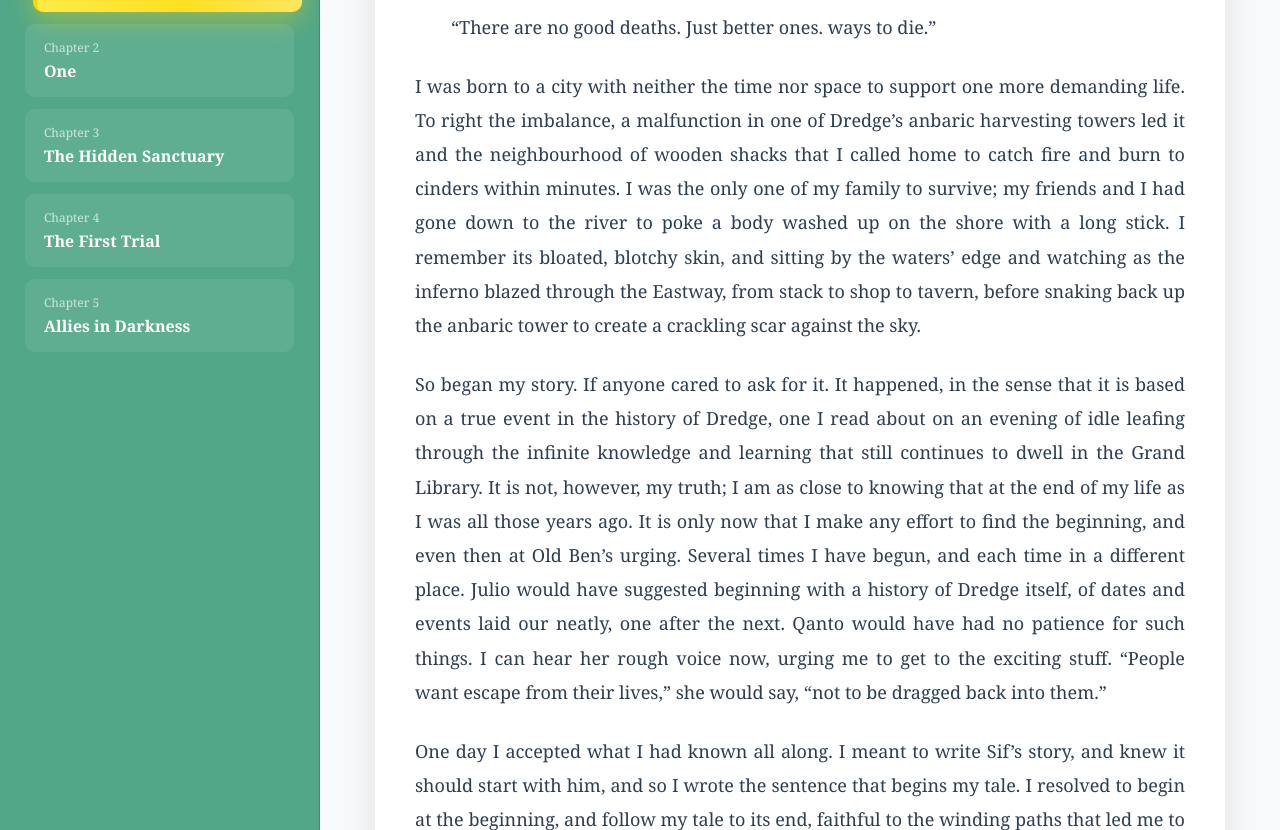
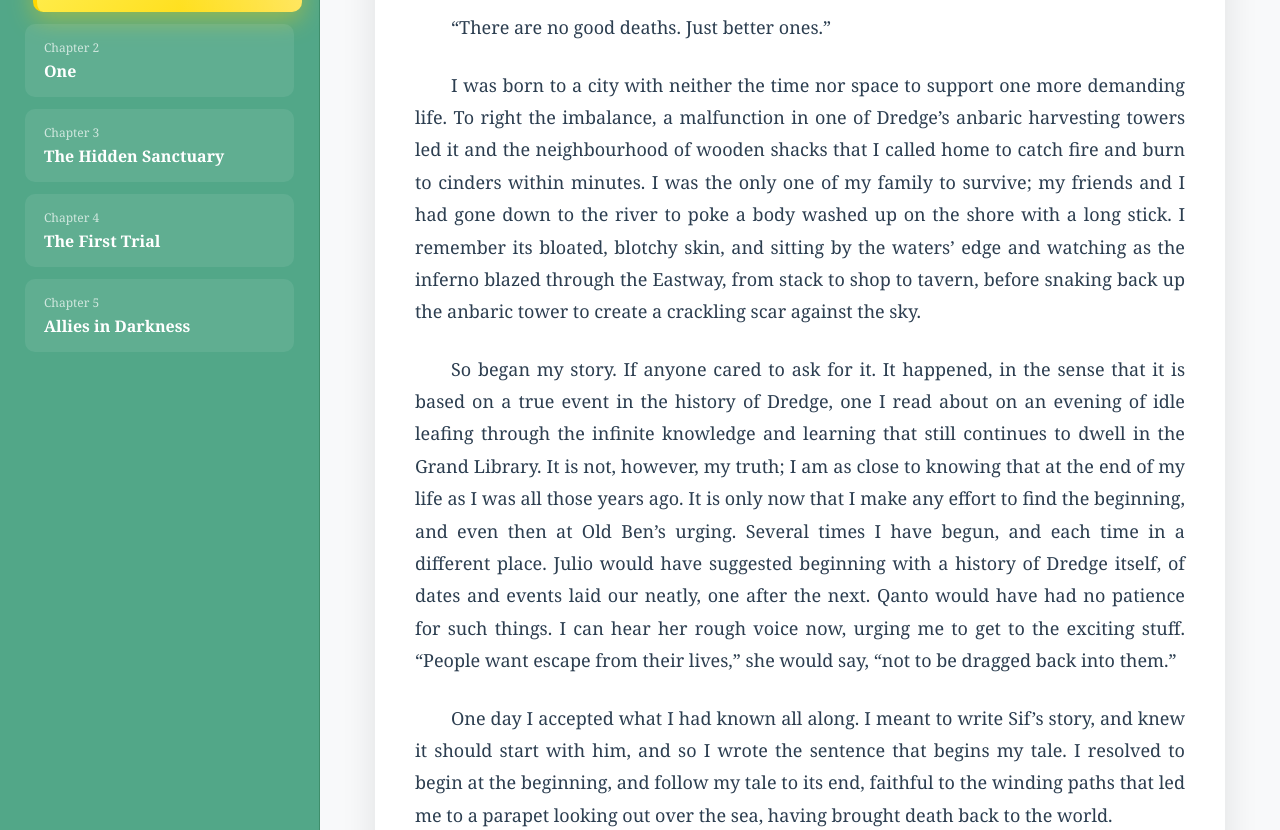
Before and after one commit to mitchlukell/sifwakes, a plain HTML site: page index.html in a window 1280 px wide. Shown: the part 202-1032 px from the top of the page. Drawn offline with Linux system fonts and the light colour scheme.

Commit message:
Update index.html

```diff
--- a/index.html
+++ b/index.html
@@ -308,10 +308,10 @@
     <!-- Hidden div containing all chapter data -->
     <div class="chapters-data">
         <div class="chapter-data" data-title="Prologue">
-            <p>“There are no good deaths. Just better ones. ways to die.”</p>
-    </p>I was born to a city with neither the time nor space to support one more demanding life. To right the imbalance, a malfunction in one of Dredge’s anbaric harvesting towers led it and the neighbourhood of wooden shacks that I called home to catch fire and burn to cinders within minutes. I was the only one of my family to survive; my friends and I had gone down to the river to poke a body washed up on the shore with a long stick. I remember its bloated, blotchy skin, and sitting by the waters’ edge and watching as the inferno blazed through the Eastway, from stack to shop to tavern, before snaking back up the anbaric tower to create a crackling scar against the sky.</p>
-	</p>So began my story. If anyone cared to ask for it. It happened, in the sense that it is based on a true event in the history of Dredge, one I read about on an evening of idle leafing through the infinite knowledge and learning that still continues to dwell in the Grand Library. It is not, however, my truth; I am as close to knowing that at the end of my life as I was all those years ago. It is only now that I make any effort to find the beginning, and even then at Old Ben’s urging. Several times I have begun, and each time in a different place. Julio would have suggested beginning with a history of Dredge itself, of dates and events laid our neatly, one after the next. Qanto would have had no patience for such things. I can hear her rough voice now, urging me to get to the exciting stuff. “People want escape from their lives,” she would say, “not to be dragged back into them.”</p>
-    </p>One day I accepted what I had known all along. I meant to write Sif’s story, and knew it should start with him, and so I wrote the sentence that begins my tale. I resolved to begin at the beginning, and follow my tale to its end, faithful to the winding paths that led me to a parapet looking out over the sea, having brought death back to the world.</p>
+<p>“There are no good deaths. Just better ones.”</p>
+<p>I was born to a city with neither the time nor space to support one more demanding life. To right the imbalance, a malfunction in one of Dredge’s anbaric harvesting towers led it and the neighbourhood of wooden shacks that I called home to catch fire and burn to cinders within minutes. I was the only one of my family to survive; my friends and I had gone down to the river to poke a body washed up on the shore with a long stick. I remember its bloated, blotchy skin, and sitting by the waters’ edge and watching as the inferno blazed through the Eastway, from stack to shop to tavern, before snaking back up the anbaric tower to create a crackling scar against the sky.
+<p>So began my story. If anyone cared to ask for it. It happened, in the sense that it is based on a true event in the history of Dredge, one I read about on an evening of idle leafing through the infinite knowledge and learning that still continues to dwell in the Grand Library. It is not, however, my truth; I am as close to knowing that at the end of my life as I was all those years ago. It is only now that I make any effort to find the beginning, and even then at Old Ben’s urging. Several times I have begun, and each time in a different place. Julio would have suggested beginning with a history of Dredge itself, of dates and events laid our neatly, one after the next. Qanto would have had no patience for such things. I can hear her rough voice now, urging me to get to the exciting stuff. “People want escape from their lives,” she would say, “not to be dragged back into them.”
+<p>One day I accepted what I had known all along. I meant to write Sif’s story, and knew it should start with him, and so I wrote the sentence that begins my tale. I resolved to begin at the beginning, and follow my tale to its end, faithful to the winding paths that led me to a parapet looking out over the sea, having brought death back to the world.
         </div>
 
         <div class="chapter-data" data-title="One">
```
